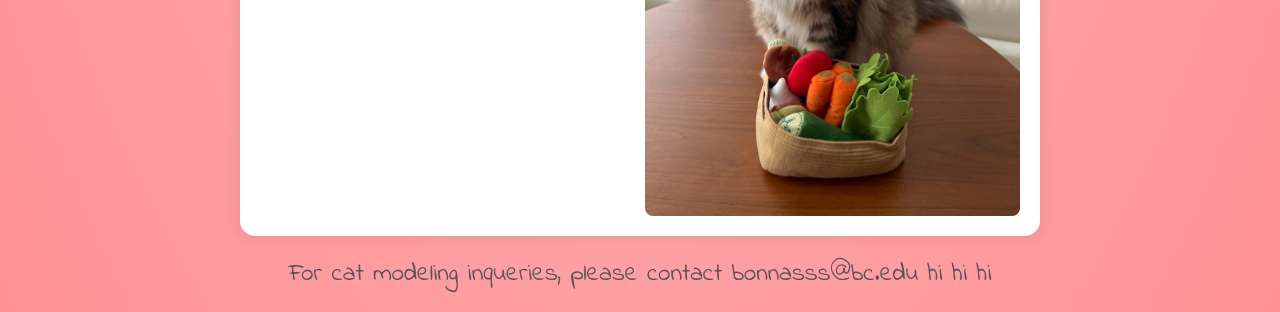
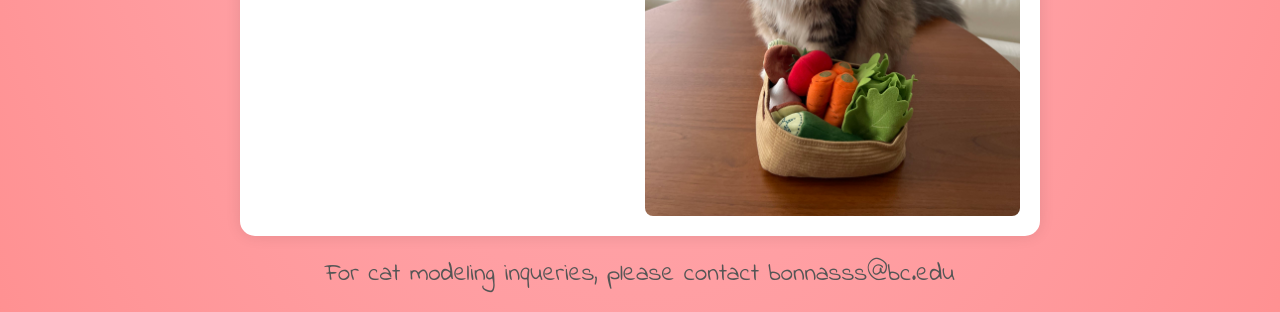
Before and after one commit to jfannypack/jfannypack.github.io, a plain HTML site: page index.html in a window 1280 px wide. Shown: the part 2806-3118 px from the top of the page. Drawn offline with Linux system fonts and the light colour scheme.

Commit message:
Update index.html

```diff
--- a/index.html
+++ b/index.html
@@ -39,7 +39,7 @@
       </div>
     </div>
     <div class="contact-me">
-      <p>For cat modeling inqueries, please contact bonnasss@bc.edu hi hi hi</p>
+      <p>For cat modeling inqueries, please contact bonnasss@bc.edu</p>
     </div>
 
     <script src="script.js"></script>
```
